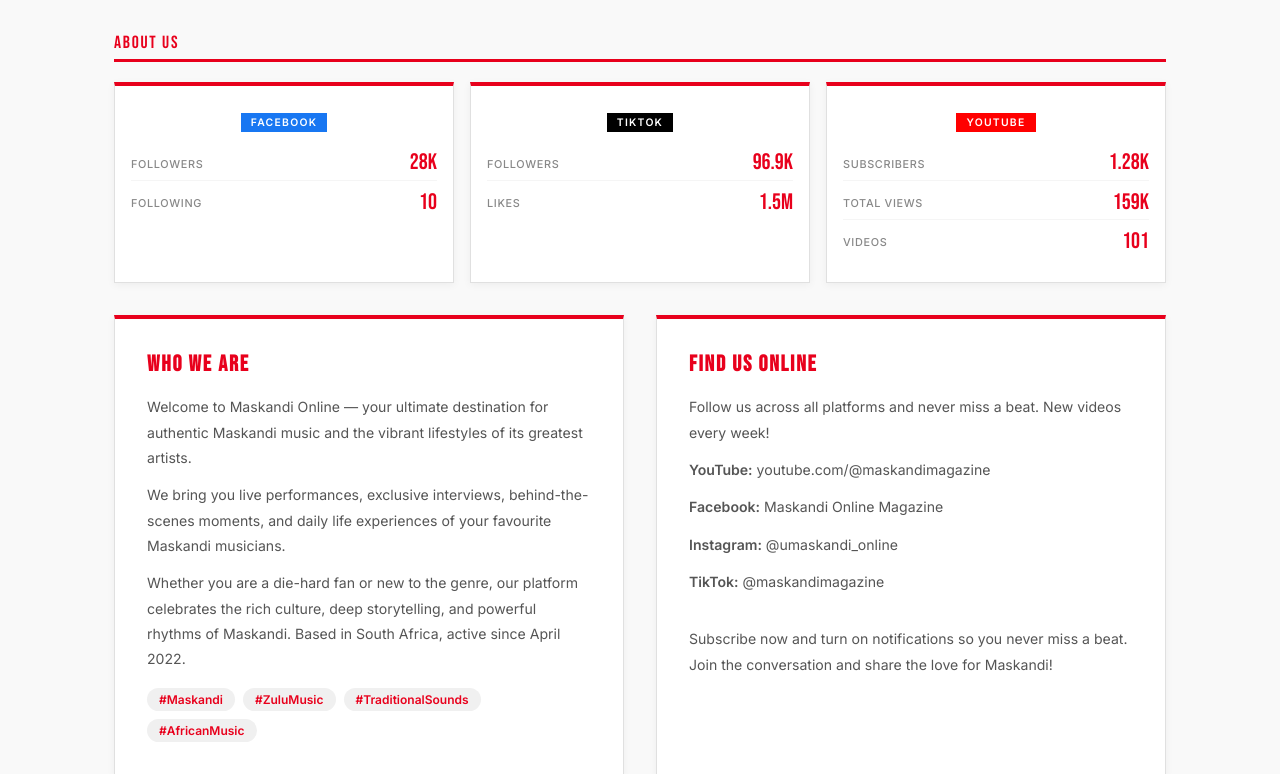
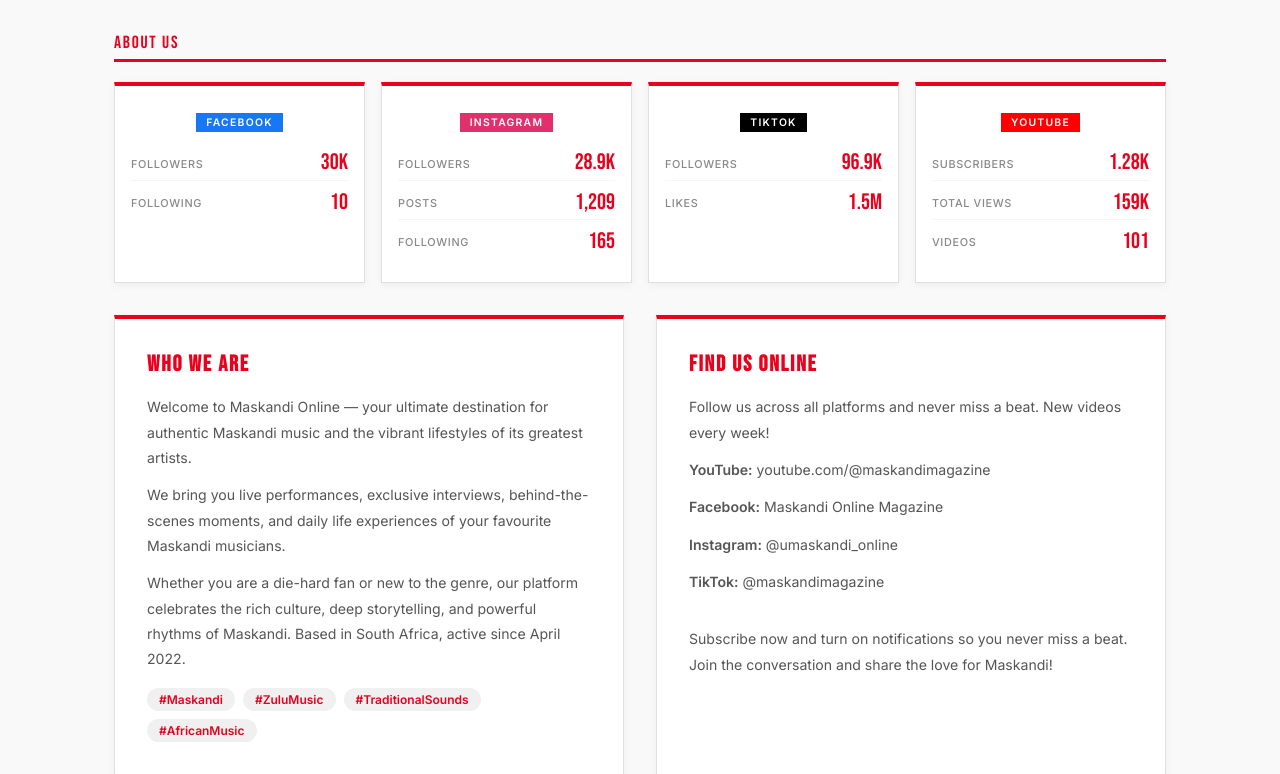
Before and after one commit to ayandamkhwanazi27-lang/maskandi-online, a Flask app: page /about in a window 1280 px wide. Shown: the part 176-950 px from the top of the page. Run offline with Flask 3, Linux system fonts and the light colour scheme.

Commit message:
Update about.html

```diff
--- a/templates/about.html
+++ b/templates/about.html
@@ -28,8 +28,10 @@
     display: inline-block;
   }
   .stat-platform.facebook { background: #1877F2; }
+  .stat-platform.instagram { background: #E1306C; }
   .stat-platform.tiktok { background: #000; }
   .stat-platform.youtube { background: #FF0000; }
+  .stats-row { grid-template-columns: repeat(4, 1fr); }
 
   .stat-numbers { display: flex; flex-direction: column; gap: 0.4rem; }
   .stat-item { display: flex; justify-content: space-between; align-items: center; padding: 0.3rem 0; border-bottom: 1px solid #F5F5F5; }
@@ -109,11 +111,29 @@
       <div class="stat-numbers">
         <div class="stat-item">
           <span class="stat-label">Followers</span>
-          <span class="stat-num">28K</span>
+          <span class="stat-num">30K</span>
         </div>
         <div class="stat-item">
           <span class="stat-label">Following</span>
           <span class="stat-num">10</span>
+        </div>
+      </div>
+    </div>
+
+    <div class="stat-box">
+      <div><span class="stat-platform instagram">Instagram</span></div>
+      <div class="stat-numbers">
+        <div class="stat-item">
+          <span class="stat-label">Followers</span>
+          <span class="stat-num">28.9K</span>
+        </div>
+        <div class="stat-item">
+          <span class="stat-label">Posts</span>
+          <span class="stat-num">1,209</span>
+        </div>
+        <div class="stat-item">
+          <span class="stat-label">Following</span>
+          <span class="stat-num">165</span>
         </div>
       </div>
     </div>
```
